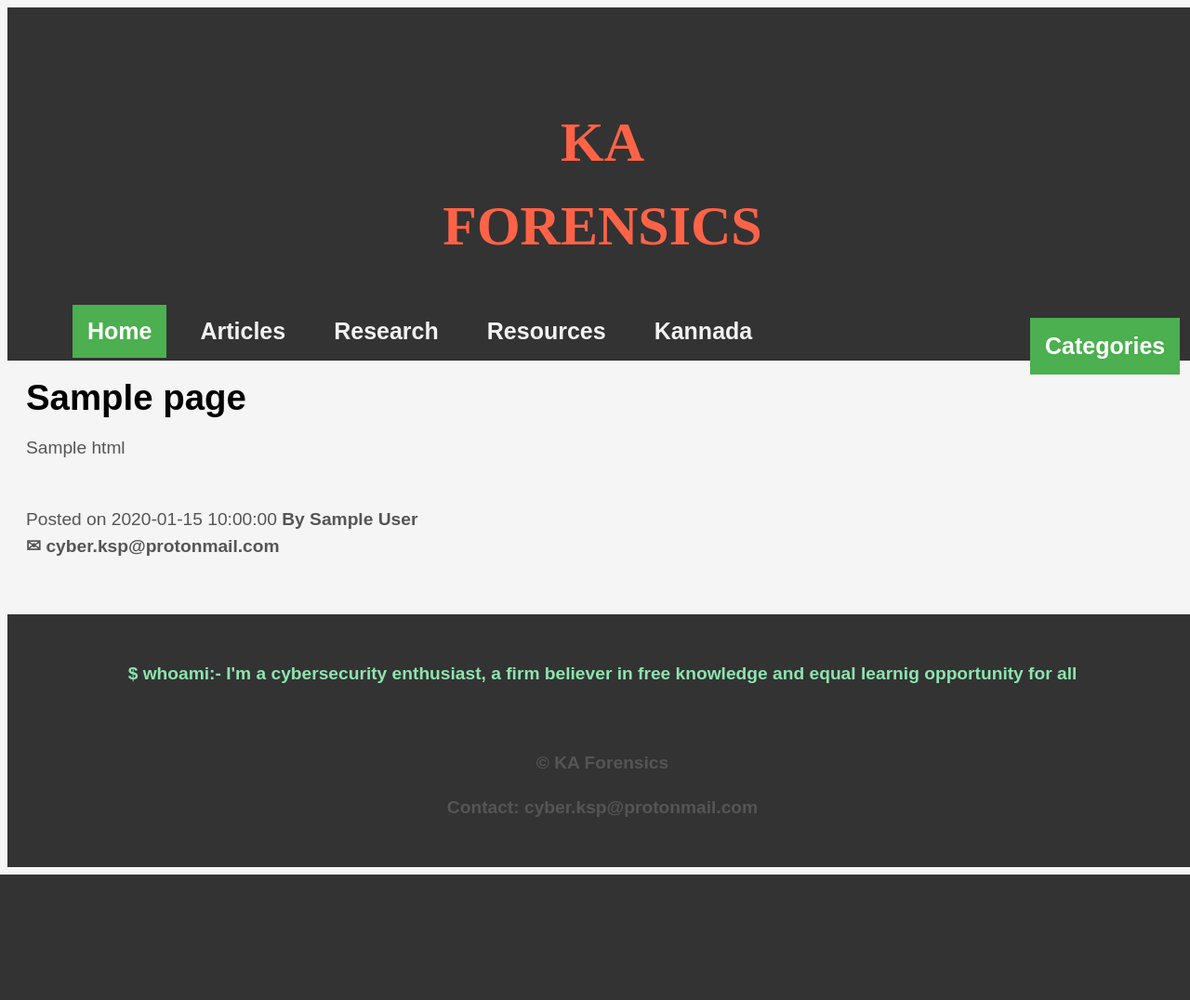
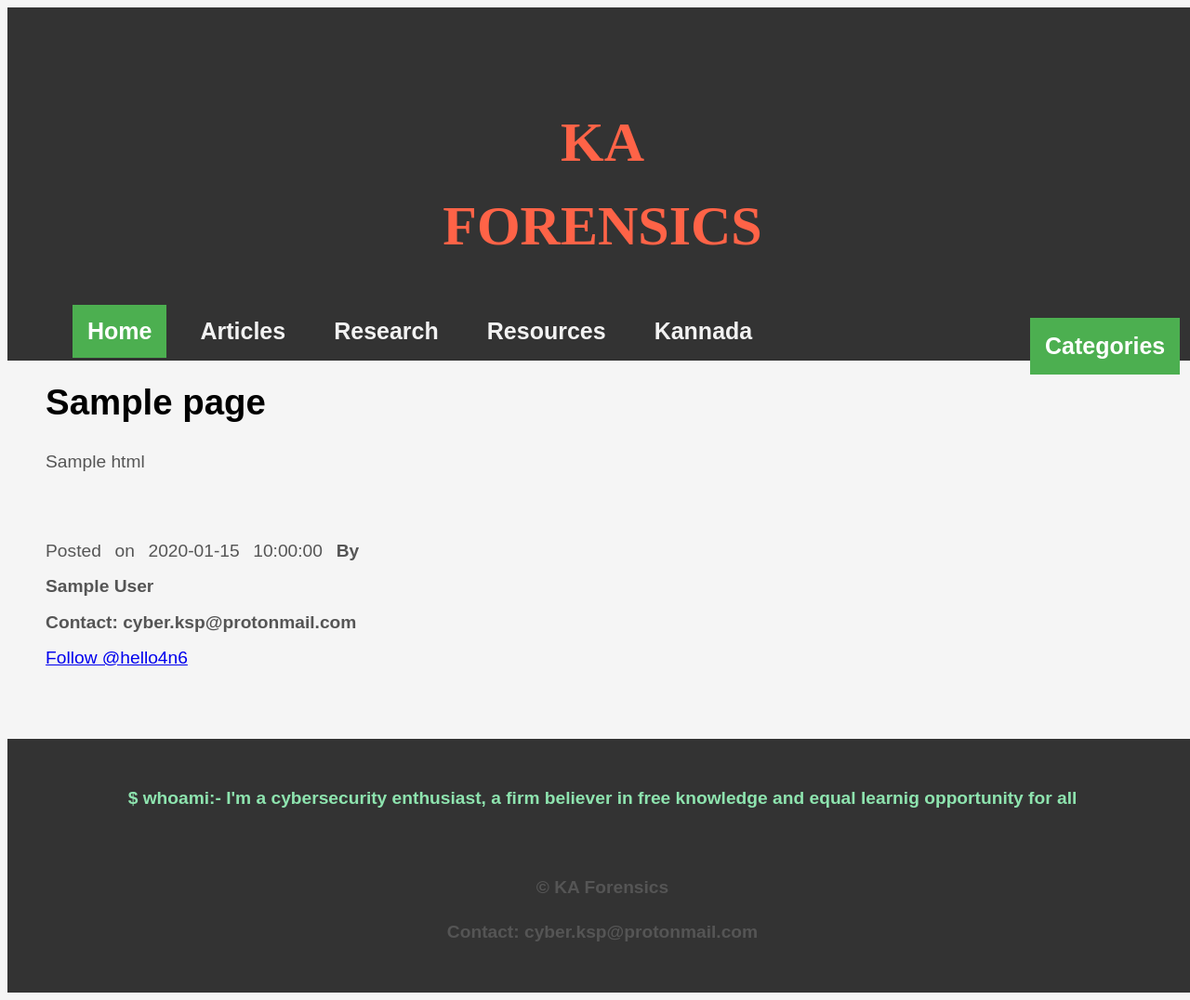
Before and after one commit to ka4n6/testv2, a Flask app: template templates/page.html in a window 1280 px wide. Shown: the whole page at 93% size. Before the commit the page ends 941 px from the top, so only its background shows below. Run offline with Flask 2, Linux system fonts and the light colour scheme; the template is opened without the code that fills it: most values are stand-ins (such as "Sample title", 1, 10 or a date in 2020); some libraries are stand-ins or nearby versions.

Commit message:
Add files via upload

```diff
--- a/templates/page.html
+++ b/templates/page.html
@@ -2,12 +2,13 @@
 
 {% block body %}
 
-<div>
+<div style="margin-left:5%; width:80%; margin-right:10%; line-height:200%; font-size:100%; word-wrap:break-word;">
     <h1>{{ page.title }}</h1>
     <p>{{ page.html|safe }}<p>
     <br>
     <span> Posted on {{ page.date }}</span><strong> By {{ page.author }}</strong> <br>
-    <strong>&#9993; cyber.ksp@protonmail.com</strong></span> <br>
+    <strong>Contact: cyber.ksp@protonmail.com</strong></span> <br>
+    <a href="https://twitter.com/hello4n6?ref_src=twsrc%5Etfw" class="twitter-follow-button" data-show-count="false">Follow @hello4n6</a><script async src="https://platform.twitter.com/widgets.js" charset="utf-8"></script><br>
 
     <script type="text/javascript" src="https://platform-api.sharethis.com/js/sharethis.js#property=601fbecc807e1c0013fc145a&product=inline-share-buttons" async="async"></script>
     <div class="sharethis-inline-share-buttons" data-title= "{{ page.title }} By {{ page.author }}"></div>
```
